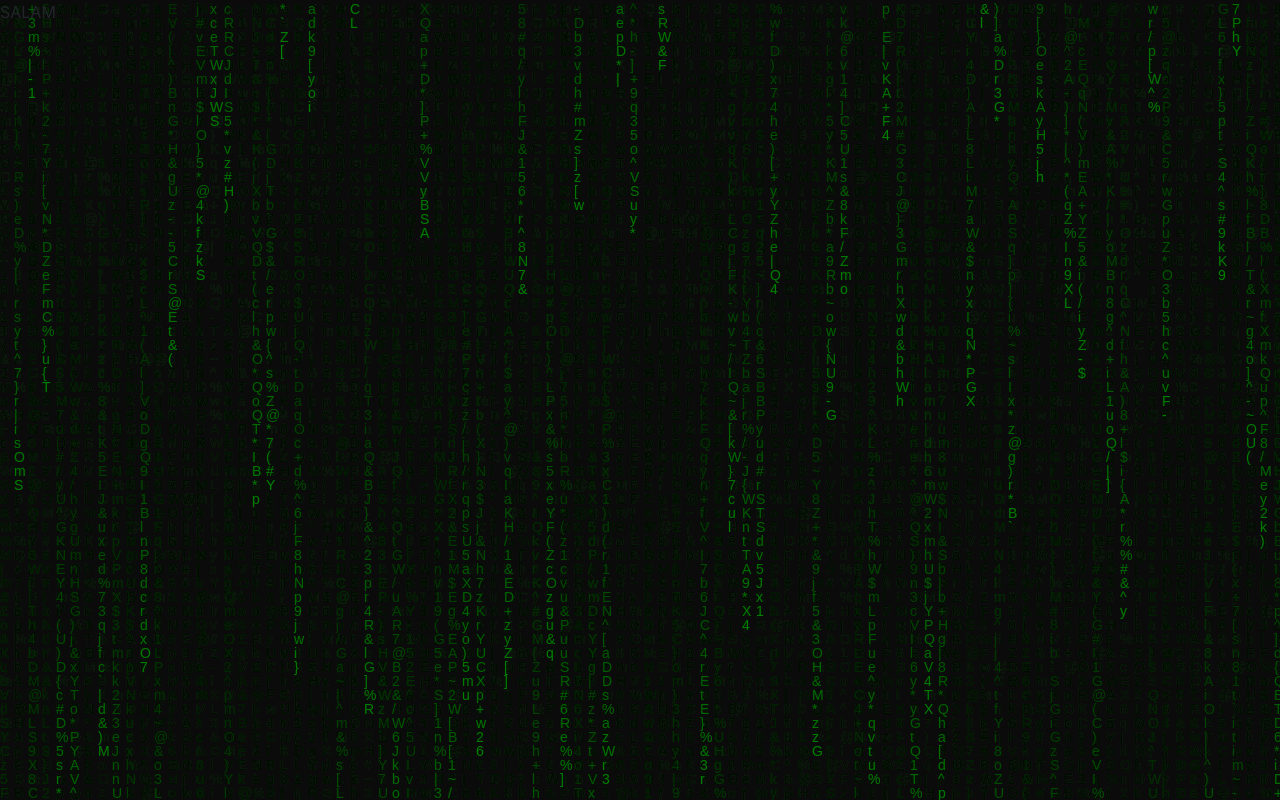
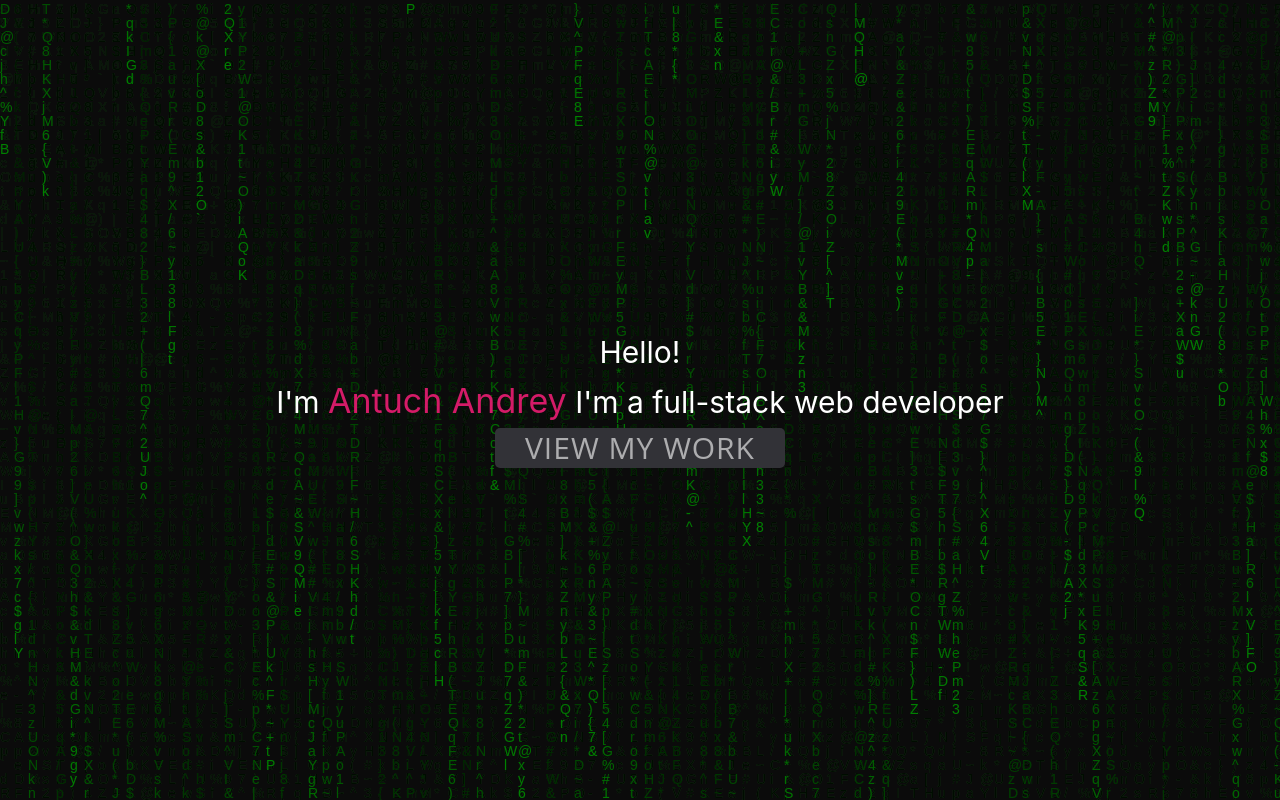
Before and after one commit to Andreykg/myportfolio, a Vue app: page /#/init in a window 1280 px wide. Built offline with nearby package versions, Linux system fonts and the light colour scheme.

Commit message:
InitLayout style, Add icon moon

```diff
--- a/src/InitLayout.vue
+++ b/src/InitLayout.vue
@@ -1,32 +1,25 @@
 <template>
-  <div id="app__block">
-    <!-- <NavBar></NavBar> -->
-    <main id="main">
-      SALAM
-        <!-- <router-view></router-view> -->
-    </main>
-    <!-- <footer>
-        <div style="text-align: center; color:white; padding-top: 15px; padding-bottom: 15px;">
-             Create by Antuch Andrey
+  <div id="init__block">
+    <div id="main">
+      <div>
+        <div style="flex: 1">
+          <div>Hello! <i class="icon-f icon-chat" /></div>
+          <div>
+            I'm <span>Antuch Andrey</span> I'm a full-stack web developer
+          </div>
         </div>
-        </footer> -->
+        <router-link
+          :to="{ name: 'home' }"
+          class="btn-flip"
+          data-go="Go"
+          data-front="View my work"
+        ></router-link>
+      </div>
+    </div>
     <div class="main-bg">
       <canvas id="c"></canvas>
     </div>
   </div>
-
-  <!-- <div class="container-fluid" style="z-index=1">
-      <NavBar></NavBar>
-    </div>
-    <div class="content" style="z-index=1">
-      <router-view></router-view>
-    </div>
-    <div class="main-bg">
-      <canvas id="c"></canvas>
-    </div>
-    <div class="footer" style="z-index=1">
-      <footer style="color: white">FOOTER</footer>
-    </div>-->
 </template>
 
 <script lang="ts">
@@ -47,7 +40,7 @@ import Component from "vue-class-component";
     const ctx = c.getContext("2d");
 
     //making the canvas full screen
-    const main = document.getElementById("app__block");
+    const main = document.getElementById("init__block");
     c.height = main?.offsetHeight || 0;
     c.width = main?.offsetWidth || 0;
 
@@ -97,8 +90,6 @@ import Component from "vue-class-component";
 export default class App extends Vue {}
 </script>
 <style scouped lang="scss">
-//main background
-// * START
 .main-bg {
   width: 100%;
   height: 100vh;
@@ -112,21 +103,93 @@ export default class App extends Vue {}
   padding: 0;
   box-sizing: border-box;
 }
-body {
-  background: black;
-}
 canvas {
   display: block;
 }
-// * END
 
-#app__block {
+#init__block {
   display: flex;
   flex-direction: column;
   min-height: 100vh;
 }
 
-main {
+#main {
   flex: 1;
+
+  display: flex;
+  text-align: center;
+  align-items: center;
+  justify-content: center;
+  > div {
+    padding: 15px;
+    font-size: 30px;
+    color: #ffffff;
+    span {
+      color: #d41b68;
+      font-size: 34px;
+    }
+  }
+}
+
+//button
+$speed: 0.5s;
+
+.btn-flip {
+  opacity: 1;
+  outline: 0;
+  color: #fff;
+  line-height: 40px;
+  position: relative;
+  text-align: center;
+  letter-spacing: 1px;
+  display: inline-block;
+  text-decoration: none;
+  font-family: "Open Sans";
+  text-transform: uppercase;
+  // border-radius: 5px;
+
+  &:hover {
+    &:after {
+      opacity: 1;
+      transform: translateY(0) rotateX(0);
+    }
+
+    &:before {
+      opacity: 0;
+      transform: translateY(50%) rotateX(90deg);
+    }
+  }
+
+  &:after {
+    top: 0;
+    left: 0;
+    opacity: 0;
+    width: 100%;
+    color: #323237;
+    display: block;
+    transition: $speed;
+    position: absolute;
+    background: #adadaf;
+    content: attr(data-go);
+    transform: translateY(-50%) rotateX(90deg);
+    border-radius: 5px;
+  }
+
+  &:before {
+    top: 0;
+    left: 0;
+    opacity: 1;
+    color: #adadaf;
+    display: block;
+    padding: 0 30px;
+    line-height: 40px;
+    transition: $speed;
+    position: relative;
+    background: #323237;
+    content: attr(data-front);
+    transform: translateY(0) rotateX(0);
+
+    border-radius: 5px;
+  }
 }
 </style>
--- /dev/null
+++ b/src/assets/icons.scss
@@ -0,0 +1,45 @@
+@font-face {
+    font-family: 'Bookit';
+    src: url('./font/icomoon.woff?k7fap4') format('woff');
+    font-weight: normal;
+    font-style: normal;
+    font-display: block;
+}
+
+.icon-f {
+    /* use !important to prevent issues with browser extensions that change fonts */
+    font-family: 'Bookit' !important;
+    speak: never;
+    font-style: normal;
+    font-weight: normal;
+    font-variant: normal;
+    text-transform: none;
+    line-height: 1;
+
+    /* Better Font Rendering =========== */
+    -webkit-font-smoothing: antialiased;
+    -moz-osx-font-smoothing: grayscale;
+
+    font-size: 26px;
+
+    &.xsmd {
+        font-size: 20px;
+    }
+
+    &.smd {
+        font-size: 24px;
+    }
+
+    &.md {
+        font-size: 32px;
+    }
+
+    &.lg {
+        font-size: 48px;
+    }
+
+    &.icon-arrow-right:before {
+        content: "\e900";
+        color: #ffffff;
+    }
+}
--- a/src/main.ts
+++ b/src/main.ts
@@ -4,6 +4,8 @@ import router from './router'
 import store from './store'
 import 'bootstrap/dist/js/bootstrap.js';
 import 'bootstrap/dist/css/bootstrap.css';
+import '@/assets/base.scss';
+import '@/assets/icons.scss';
 
 Vue.config.productionTip = false
 
```
Also changed, not shown: src/assets/base.scss (added), src/assets/font/icomoon.woff (added).
